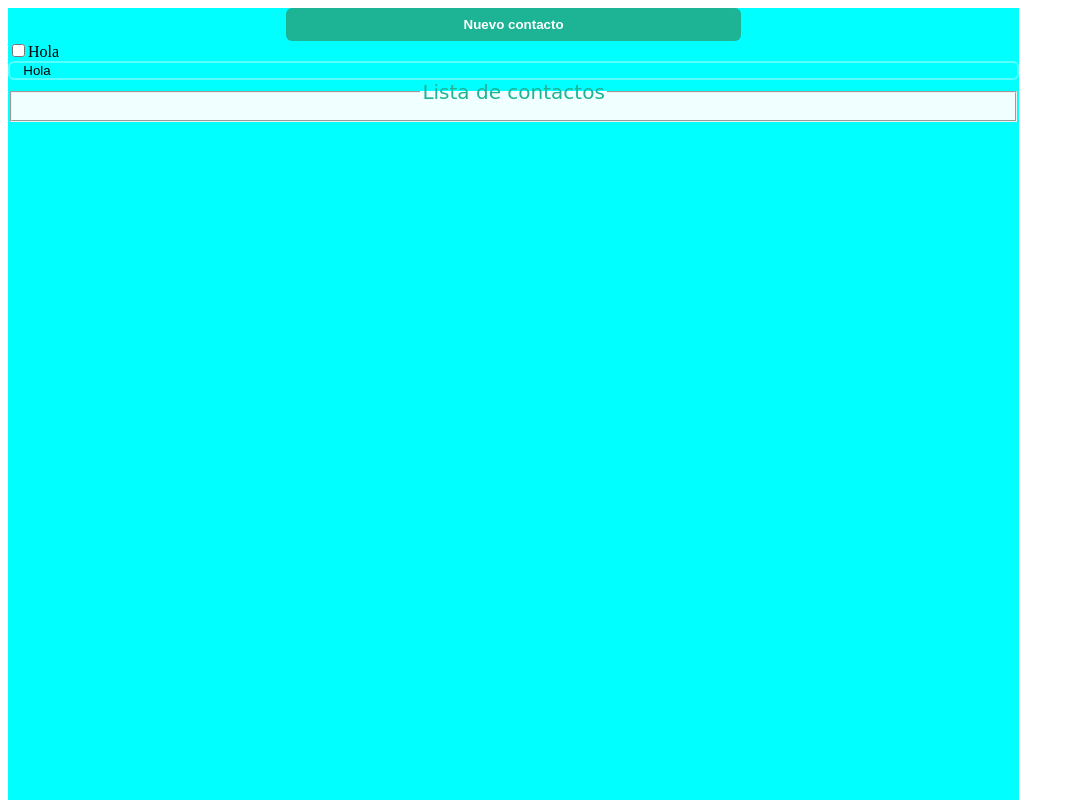
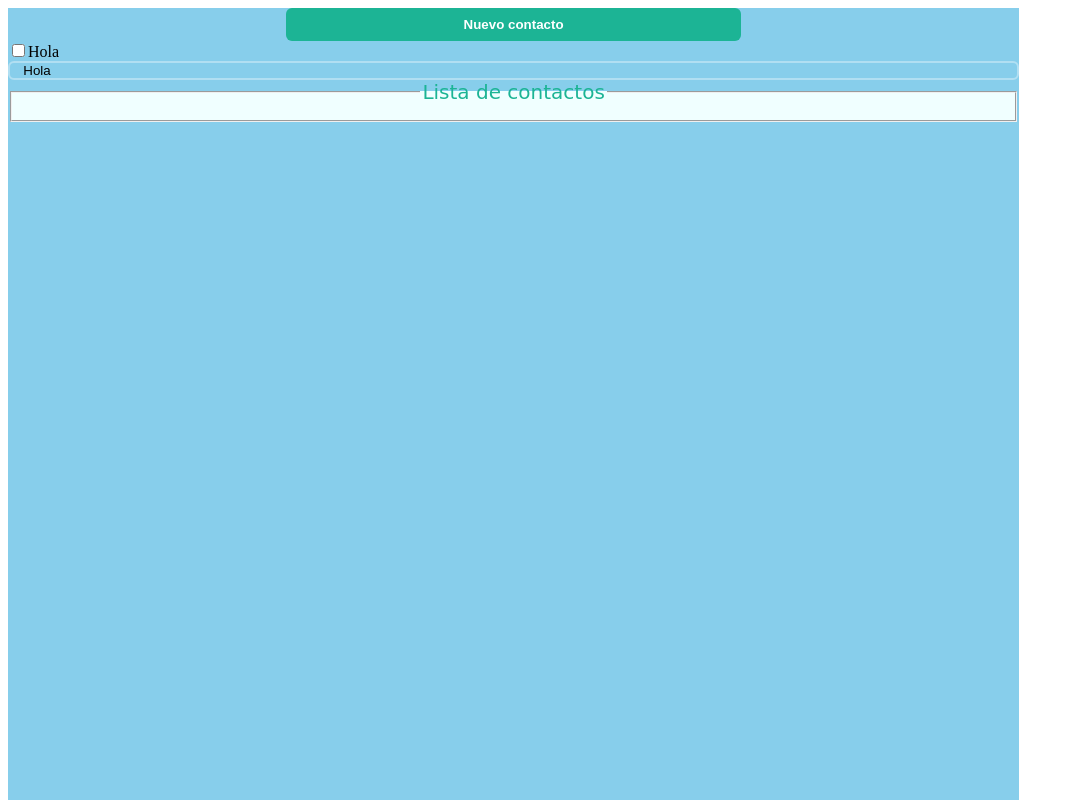
Before and after one commit to BarackObloma/agenda, a plain HTML site: page index.html in a window 1280 px wide. Shown: the top 800 px of the page, without its empty margins (0-1074 px from the left). Drawn offline with Linux system fonts and the light colour scheme.

Commit message:
cambie de background a skyblue

```diff
--- a/css/estilos.css
+++ b/css/estilos.css
@@ -5,7 +5,7 @@ input-placeholder {
 .Contenedor{
     width: 80%;
     height: 1200px;
-    background: aqua;
+    background: skyblue ;
 }
 #InfoContacto{
   left: 41%;
```
Also changed, not shown: cambios.txt (added).
